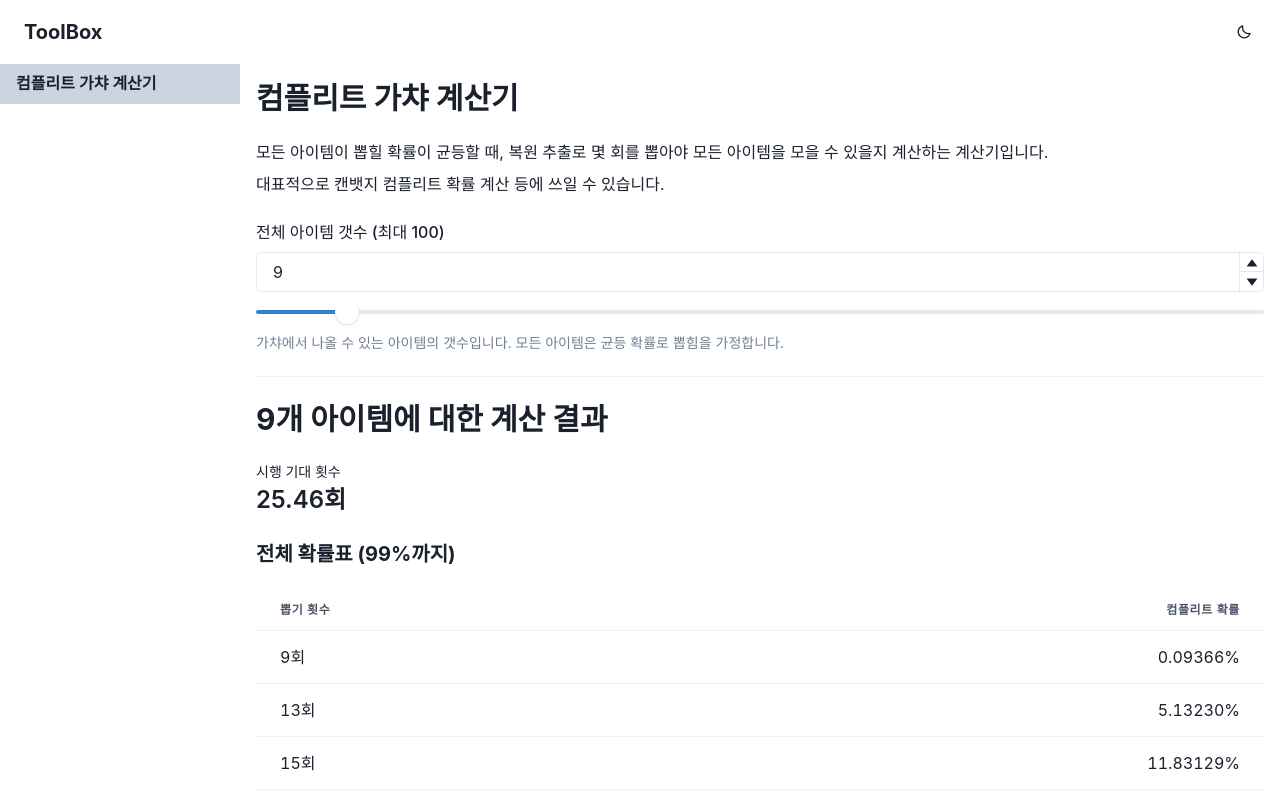
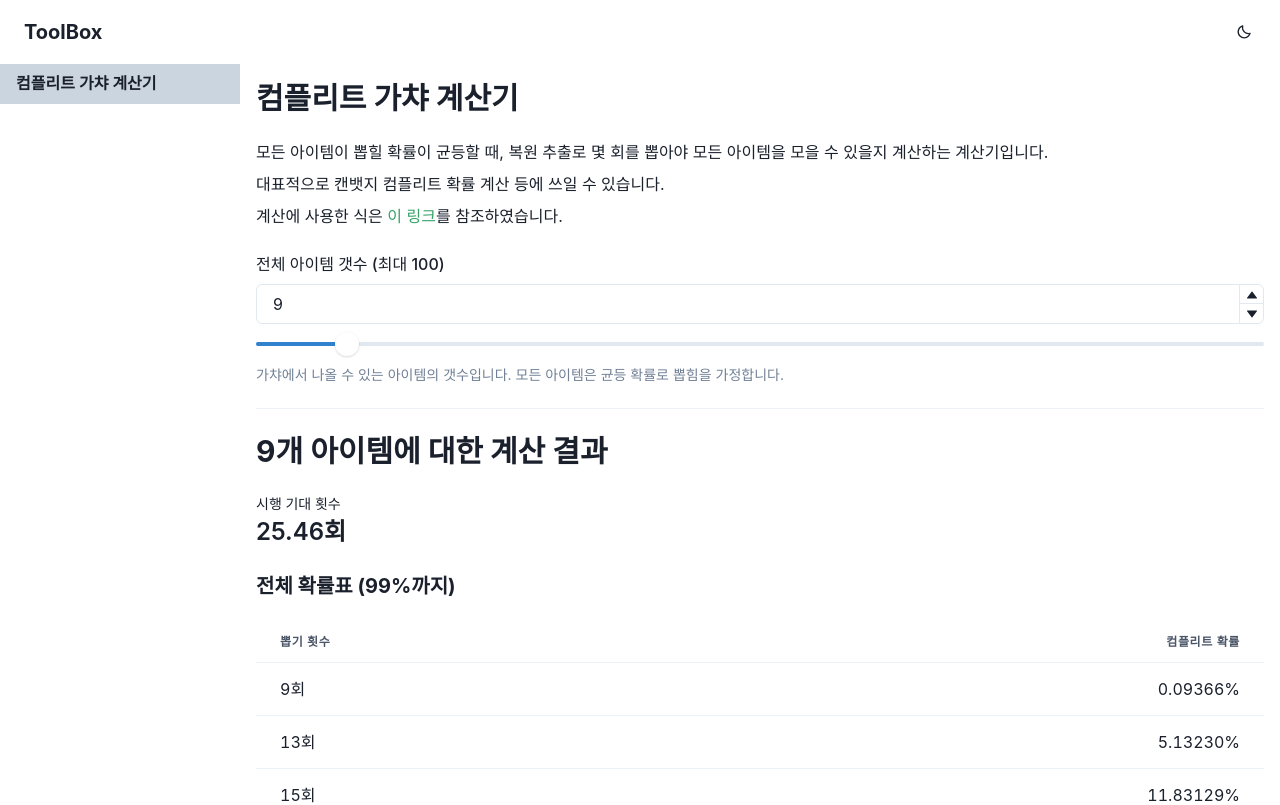
Before and after one commit to loveliveall/tools, a React app: page /ccp-normal in a window 1280 px wide. Shown: the top 805 px of the page. Built offline with nearby package versions, Linux system fonts and the light colour scheme.

Commit message:
Add reference

```diff
--- a/src/pages/ccp-normal/index.tsx
+++ b/src/pages/ccp-normal/index.tsx
@@ -5,6 +5,7 @@ import {
   FormLabel,
   FormHelperText,
   Heading,
+  Link,
   NumberInput,
   NumberInputField,
   NumberInputStepper,
@@ -105,6 +106,11 @@ function CCPNormal() {
       <Stack>
         <Text>모든 아이템이 뽑힐 확률이 균등할 때, 복원 추출로 몇 회를 뽑아야 모든 아이템을 모을 수 있을지 계산하는 계산기입니다.</Text>
         <Text>대표적으로 캔뱃지 컴플리트 확률 계산 등에 쓰일 수 있습니다.</Text>
+        <Text>
+          계산에 사용한 식은&nbsp;
+          <Link href="https://math.stackexchange.com/a/1454749" isExternal color="green.500">이 링크</Link>
+          를 참조하였습니다.
+        </Text>
       </Stack>
       <FormControl id="item-count">
         <FormLabel>전체 아이템 갯수 (최대 100)</FormLabel>
```
